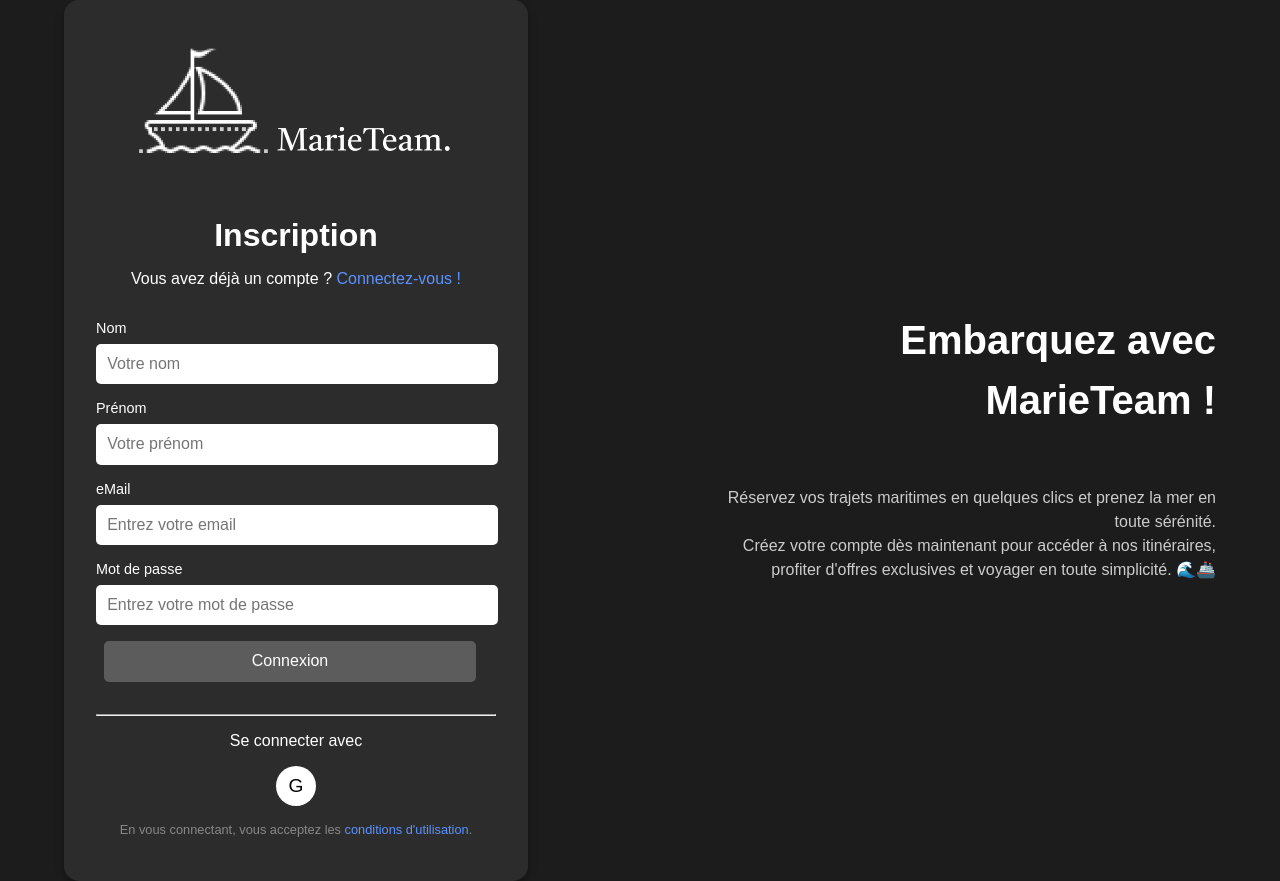
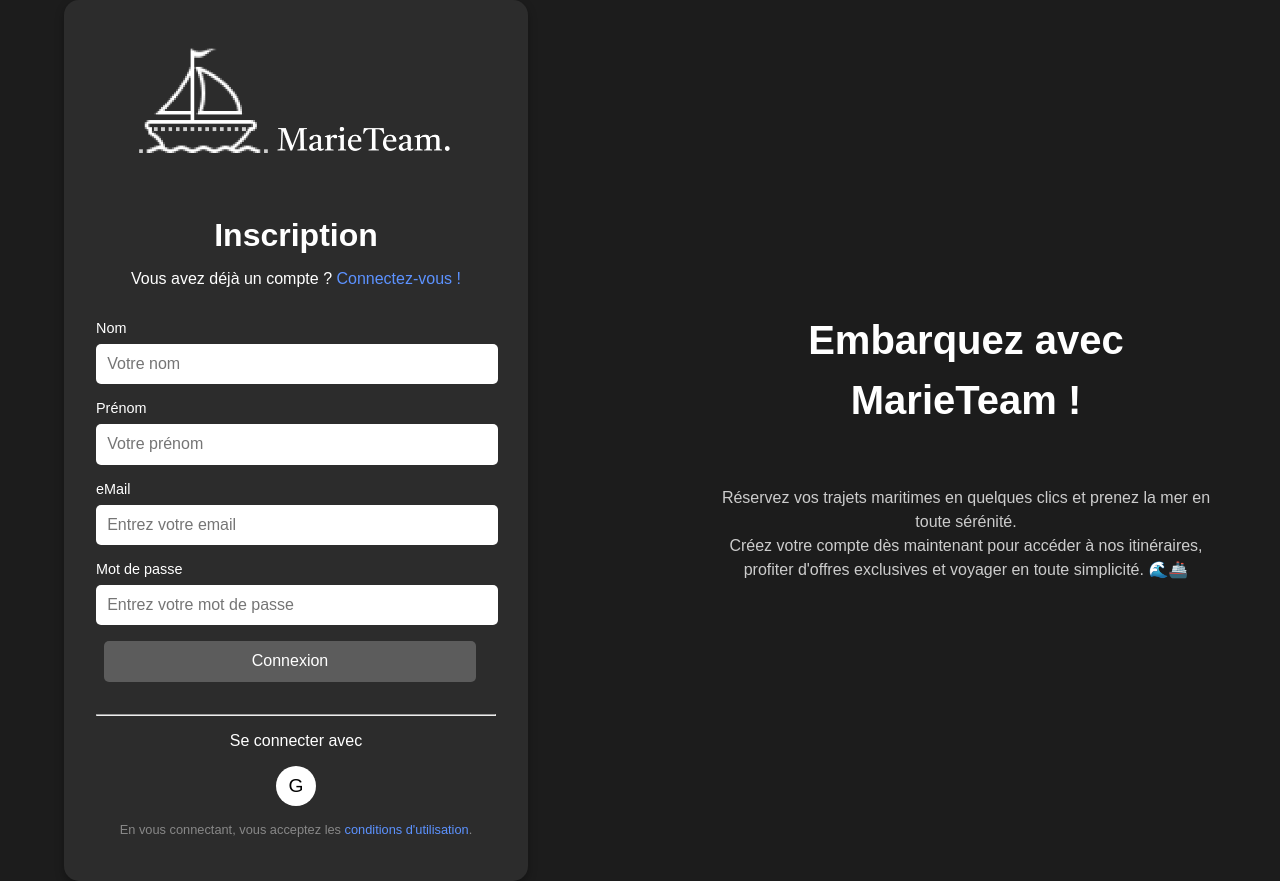
Before and after one commit to Xonodeh/MarieTeam, a PHP site: page /inscription.html in a window 1280 px wide. Run offline with PHP 8.4, Linux system fonts and the light colour scheme.

Commit message:
changement test

```diff
--- a/Front/styleInscription.css
+++ b/Front/styleInscription.css
@@ -134,7 +134,7 @@
   /* Bloc de texte à droite */
   #texte-bienvenue {
     max-width: 500px; /* Largeur maximale du texte */
-    text-align: right; /* Alignement du texte à droite */
+    text-align: center; /* Alignement du texte à droite */
     line-height: 1.5; /* Espacement entre les lignes */
   }
 
```
